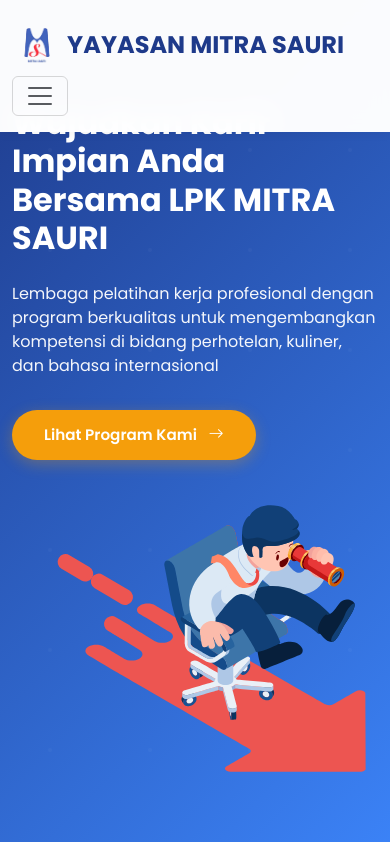
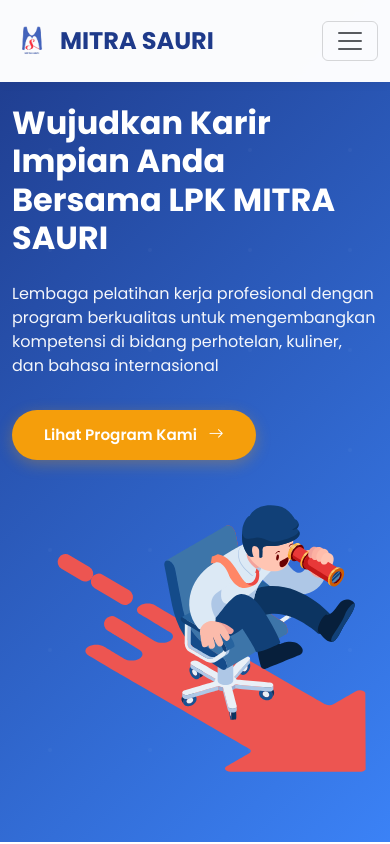
Before and after one commit to Kingakbar/mitrasauri.github.io, a plain HTML site: page index.html in a window 390 px wide. Shown: the top 844 px of the page. Drawn offline with nearby package versions, Linux system fonts and the light colour scheme.

Commit message:
Mitra Sauri Revisi Responsive

```diff
--- a/index.html
+++ b/index.html
@@ -26,9 +26,14 @@
     <!-- Navbar -->
     <nav class="navbar navbar-expand-lg fixed-top">
         <div class="container">
-            <a class="navbar-brand" href="#home">
-                <img src="asset/msuri.png" alt="Logo LPK MITRA SAURI" class="logo" width="50">
-                YAYASAN MITRA SAURI
+            <a class="navbar-brand d-flex align-items-center" href="#home">
+                <img src="asset/msuri.png" alt="Logo LPK MITRA SAURI" class="logo me-2" width="40">
+                <span class="brand-text d-none d-md-inline">
+                    YAYASAN MITRA SAURI
+                </span>
+                <span class="brand-text d-inline d-md-none">
+                    MITRA SAURI
+                </span>
             </a>
             <button class="navbar-toggler" type="button" data-bs-toggle="collapse" data-bs-target="#navbarNav">
                 <span class="navbar-toggler-icon"></span>
```
Also changed, not shown: perhotelan.html (+8 -3 lines).
